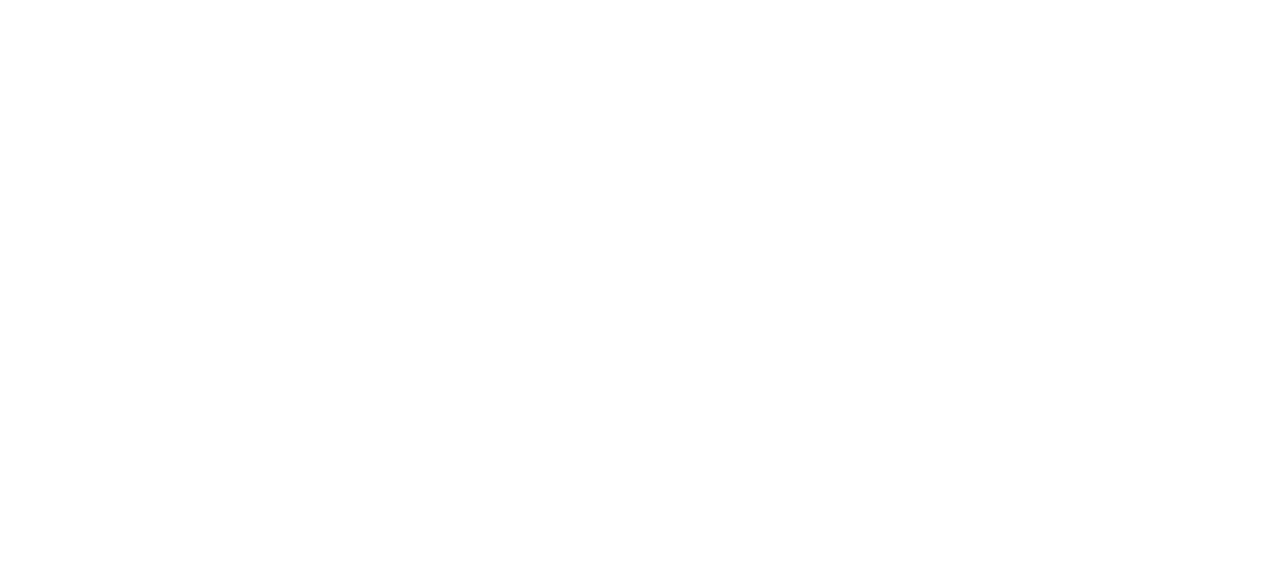
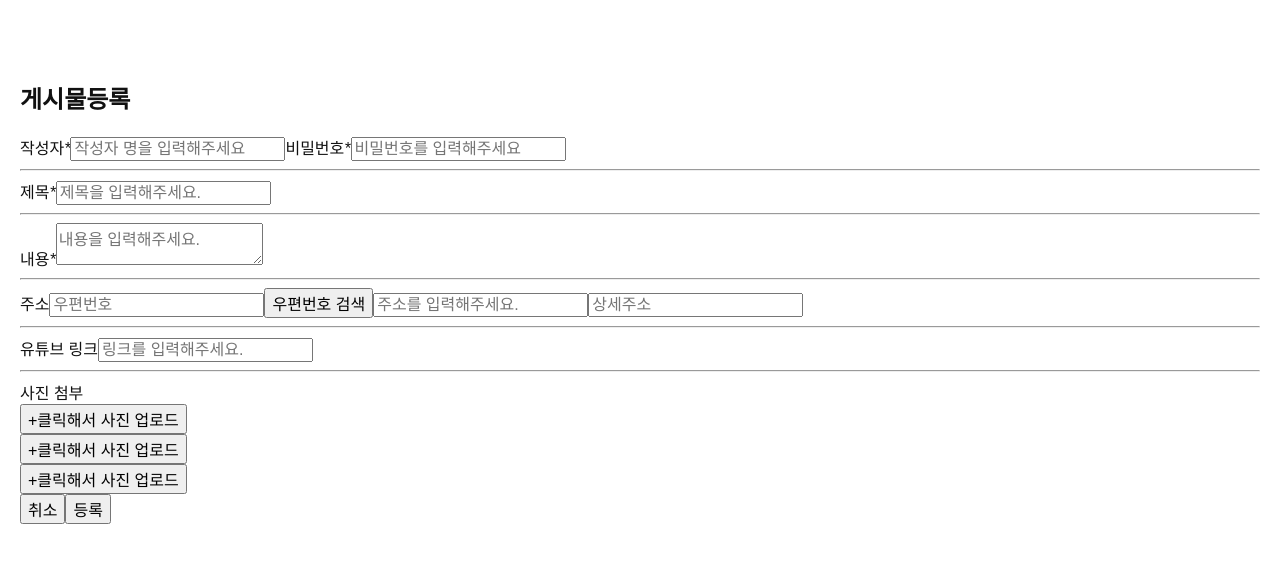
Before and after one commit to ieunseo/TripTalk, a Next.js app in the folder trip_homework/: page /boards/new in a window 1280 px wide. Shown: the top 562 px of the page. Built offline with nearby package versions, Linux system fonts and the light colour scheme.

Commit message:
게시글 등록페이지 html

```diff
--- a/trip_homework/src/app/(main)/boards/new/page.tsx
+++ b/trip_homework/src/app/(main)/boards/new/page.tsx
@@ -1,8 +1,115 @@
+"use client";
+
 import styles from "./styles.module.css";
+import { ChangeEvent, useRef, useState } from "react";
+import Image from "next/image";
 
+/* 게시물 등록 */
 export default function BoardNewPage() {
-  return (
-    <main className={styles.page}>
-    </main>
-  );
+    const imageInput = useRef<HTMLInputElement>(null);
+
+    const [showImgUrls, setShowImgUrls] = useState<string[]>(["", "", ""]);
+    const [selectedImageIndex, setSelectedImageIndex] = useState<number>(0);
+
+    // 파일 선택 후 이미지 미리보기
+    const handleImgChange = (event: ChangeEvent<HTMLInputElement>) => {
+        const file = event.target.files?.[0];
+
+        if (file) {
+            const imageUrl = URL.createObjectURL(file);
+            const newImgUrls = [...showImgUrls];
+
+            newImgUrls[selectedImageIndex] = imageUrl;
+            setShowImgUrls(newImgUrls);
+        }
+    };
+
+    // 업로드 박스 클릭 → 숨겨진 input 클릭
+    const handleUploadButtonClick = (index: number) => {
+        setSelectedImageIndex(index);
+
+        if (imageInput.current) {
+            imageInput.current.click();
+        }
+    };
+
+    return (
+        <main className={styles.page}>
+            <h2>게시물등록</h2>
+
+            <div>
+                <span>작성자<em>*</em></span>
+                <input type="text" placeholder="작성자 명을 입력해주세요" required />
+
+                <span>비밀번호<em>*</em></span>
+                <input type="password" placeholder="비밀번호를 입력해주세요" required />
+            </div>
+
+            <hr />
+
+            <div>
+                <span>제목<em>*</em></span>
+                <input type="text" placeholder="제목을 입력해주세요." required />
+            </div>
+
+            <hr />
+
+            <div>
+                <span>내용<em>*</em></span>
+                <textarea placeholder="내용을 입력해주세요." required />
+            </div>
+
+            <hr />
+
+            <div>
+                <span>주소</span>
+                <input type="text" placeholder="우편번호" />
+                <button type="button">우편번호 검색</button>
+                <input type="text" placeholder="주소를 입력해주세요." />
+                <input type="text" placeholder="상세주소" />
+            </div>
+
+            <hr />
+
+            <div>
+                <span>유튜브 링크</span>
+                <input type="text" placeholder="링크를 입력해주세요." />
+            </div>
+
+            <hr />
+
+            <section>
+                <span>사진 첨부</span>
+
+                <div className={styles.imageList}>
+                    {showImgUrls.map((showImgUrl, index) => (
+                        <div key={index} className={styles.imageBox}>
+                            {showImgUrl ? (
+                                <div className={styles.imagePreview}>
+                                    <Image fill src={showImgUrl} alt="첨부 이미지" className={styles.previewImage} />
+
+                                    <button type="button" className={styles.editButton} onClick={() => handleUploadButtonClick(index)}>
+                                        이미지 수정
+                                    </button>
+                                </div>
+                            ) : (
+                                <button type="button" className={styles.uploadButton} onClick={() => handleUploadButtonClick(index)}>
+                                    <span className={styles.plus}>+</span>
+                                    <span>클릭해서 사진 업로드</span>
+                                </button>
+                            )}
+                        </div>
+                    ))}
+                </div>
+                <div>
+                    <button>취소</button>
+                    <button>등록</button>
+                </div>
+
+                {/* 실제 파일 선택 input */}
+                <input type="file" ref={imageInput} className={styles.fileInput} accept="image/png, image/jpeg" onChange={handleImgChange} />
+            </section>
+
+        </main>
+    );
 }
--- a/trip_homework/src/app/(main)/boards/new/styles.module.css
+++ b/trip_homework/src/app/(main)/boards/new/styles.module.css
@@ -10,3 +10,6 @@
   margin: 0;
   font-size: 28px;
 }
+.fileInput {
+  display: none;
+}
--- a/trip_homework/src/app/(main)/page.tsx
+++ b/trip_homework/src/app/(main)/page.tsx
@@ -1,5 +1,6 @@
 import BoardSection from "@/components/home/board-section";
 import HeroBanner from "@/components/home/hero-banner";
+import BoardNewPage from "@/app/(main)/boards/new/page";
 
 export default function HomePage() {
   return (
@@ -7,6 +8,7 @@ export default function HomePage() {
       {/* 페이지는 큰 화면 조각을 순서대로 조립해요. */}
       <HeroBanner />
       <BoardSection />
+        <BoardNewPage />
     </main>
   );
 }
```
